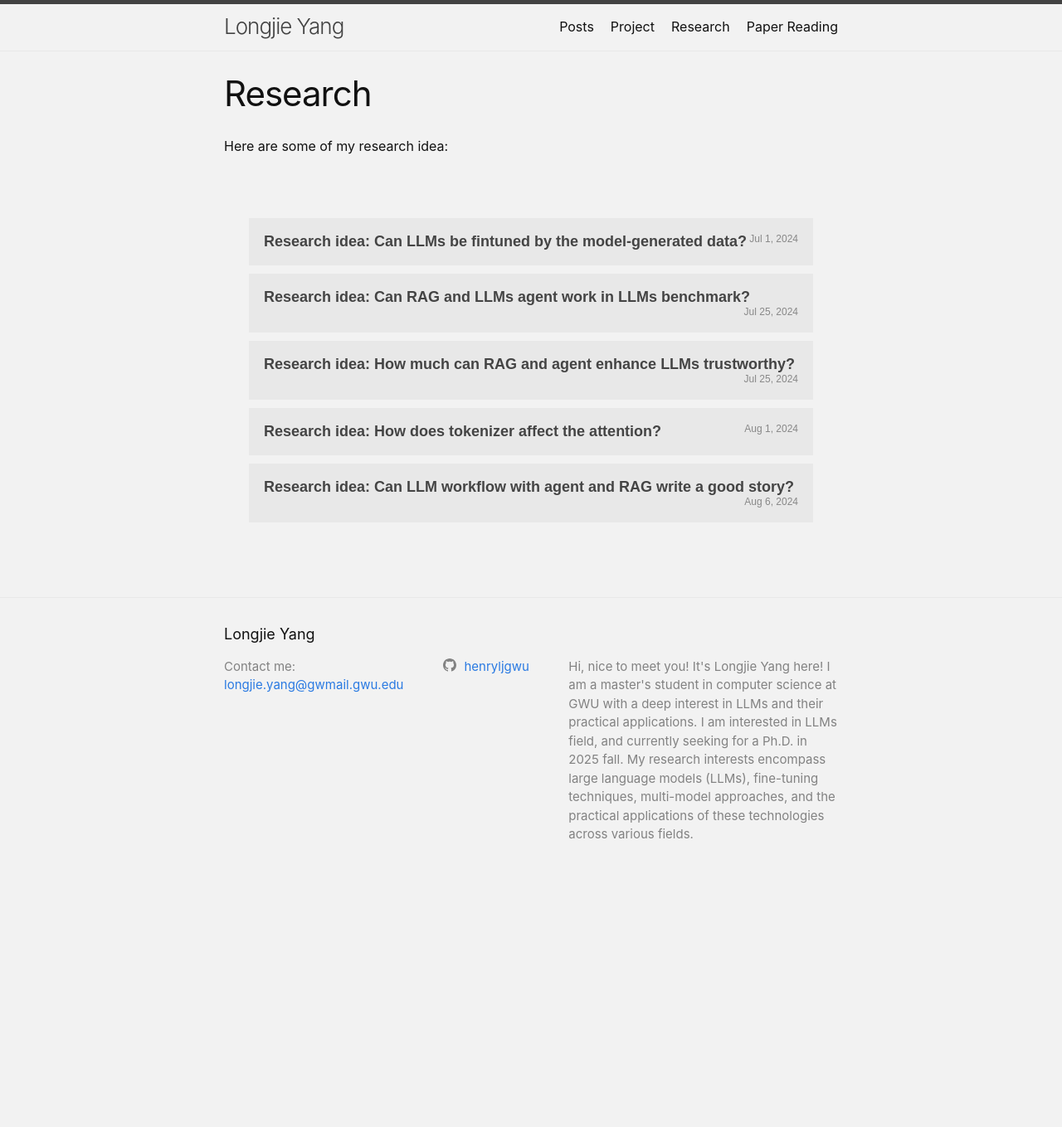
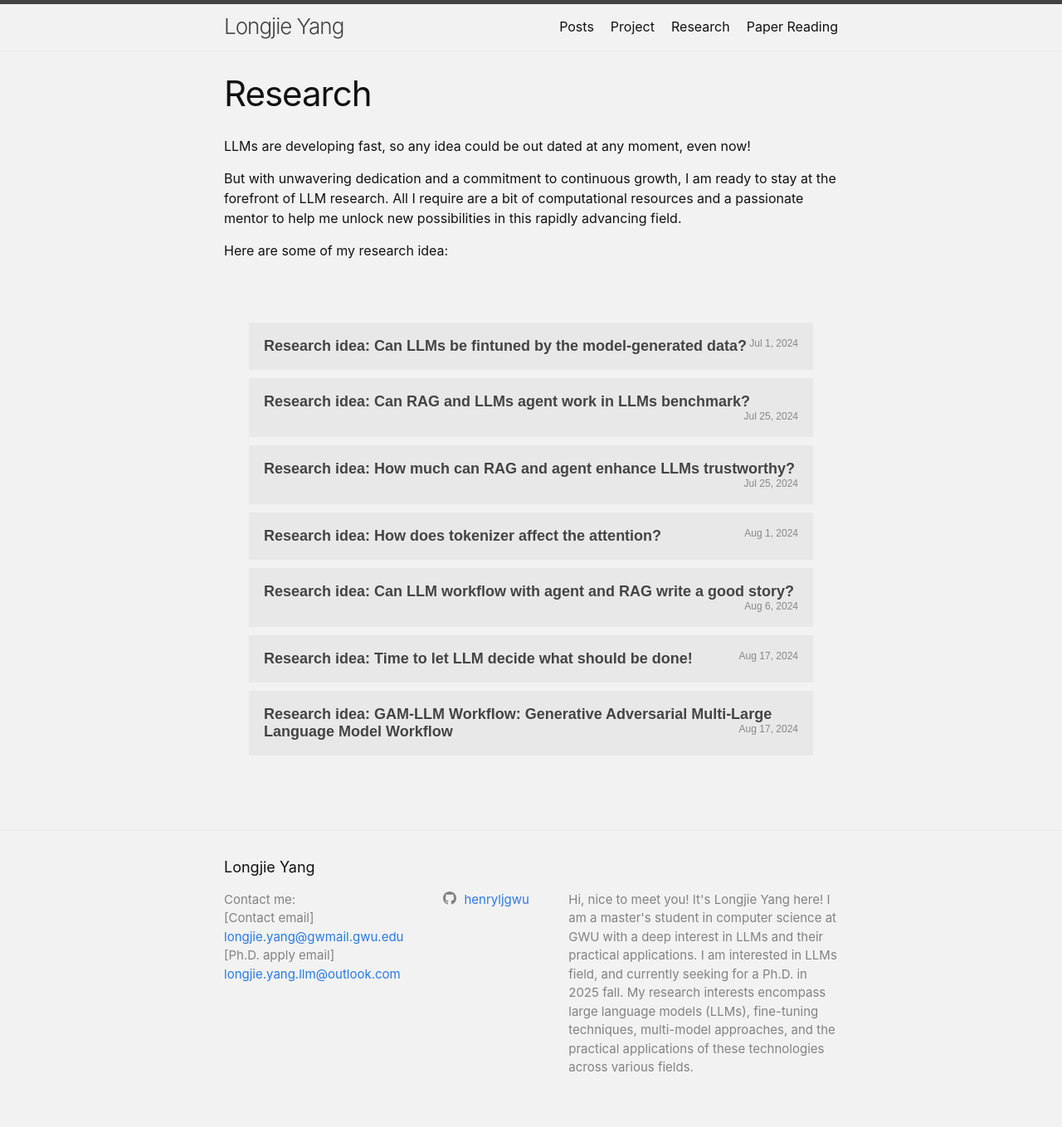
Before and after one commit to henryljgwu/henryljgwu.github.io, a Jekyll site: the page built from research.md, in a window 1280 px wide. Shown: the whole page at 83% size. Built offline with Jekyll 4.4.1, drawn with Linux system fonts in a browser that asks for light colours; before the commit the page ends 1078 px from its top, so only the background shows below that.

Commit message:
miggrate

```diff
--- a/_config.yml
+++ b/_config.yml
@@ -20,6 +20,7 @@
 
 title: Longjie Yang
 email: longjie.yang@gwmail.gwu.edu
+phdemail: longjie.yang.llm@outlook.com
 description: >- # this means to ignore newlines until "baseurl:"
  Hi, nice to meet you! It's Longjie Yang here!
  I am a master's student in computer science at GWU with a deep interest in LLMs and their practical applications.
--- a/_includes/footer.html
+++ b/_includes/footer.html
@@ -16,7 +16,12 @@
             {%- endif -%}
             </li>
             {%- if site.email -%}
+            [Contact email]
             <li><a class="u-email" href="mailto:{{ site.email }}">{{ site.email }}</a></li>
+            {%- endif -%}
+            {%- if site.phdemail -%}
+            [Ph.D. apply email]
+            <li><a class="u-email" href="mailto:{{ site.phdemail }}">{{ site.phdemail }}</a></li>
             {%- endif -%}
         </ul>
       </div>
--- a/research.md
+++ b/research.md
@@ -5,4 +5,8 @@ permalink: /research/
 folder: research
 ---
 
+LLMs are developing fast, so any idea could be out dated at any moment, even now!
+
+But with unwavering dedication and a commitment to continuous growth, I am ready to stay at the forefront of LLM research. All I require are a bit of computational resources and a passionate mentor to help me unlock new possibilities in this rapidly advancing field.
+
 Here are some of my research idea:
```
Also changed, not shown: _includes/_about.md (+1 -1 lines), _research/project7 llm graph generation.md (added, +18 -0 lines), _research/project8 G A RAGLLM.md (added, +12 -0 lines).
